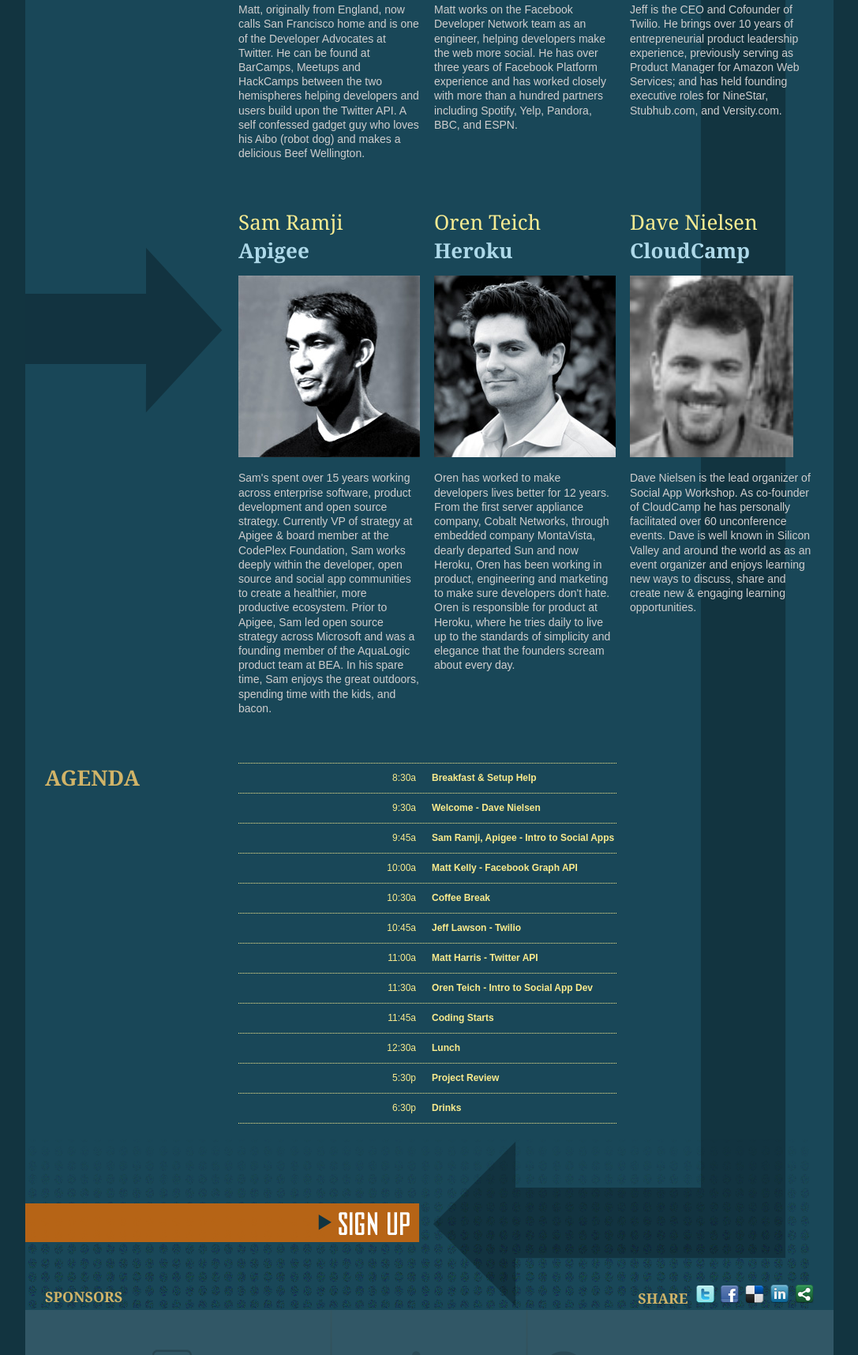
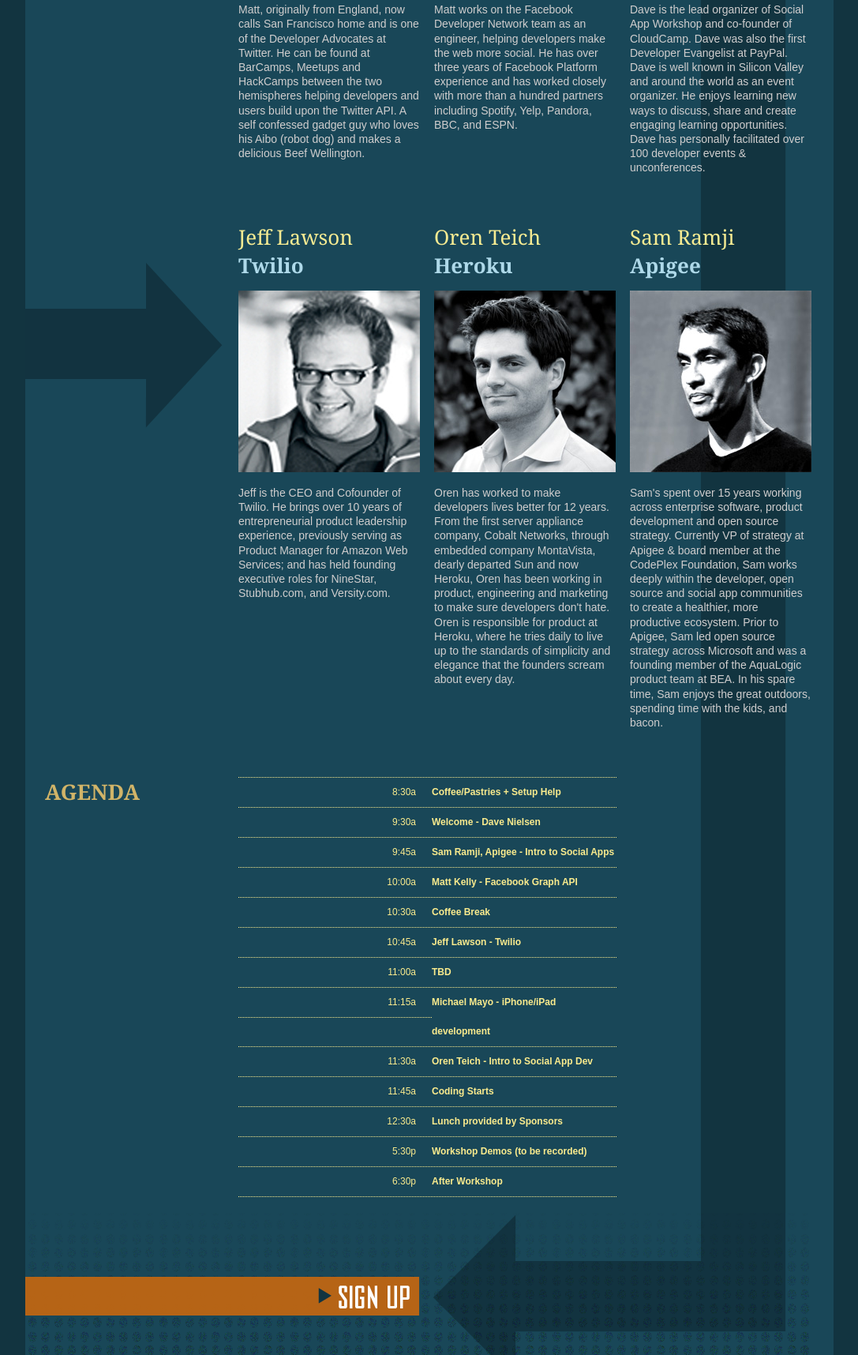
Before and after one commit to teich/socialappworkshop, a plain HTML site: page public/index.html in a window 1280 px wide. Shown: the part 894-2610 px from the top of the page at 79% size, without its empty margins (96-1183 px from the left). Drawn offline with Linux system fonts and the light colour scheme.

Commit message:
Added details and notes

```diff
--- a/public/index.html
+++ b/public/index.html
@@ -65,22 +65,23 @@
             </p>
           </li>
           <li class="last">
-            <h2>Jeff Lawson</h2>
-            <h3><a href="http://www.twilio.com/" title="twilio">Twilio</a></h3>
-            <img src="images/jeff_lawson.jpg" alt="jeff lawson" />
+            <h2>Dave Nielsen</h2>
+            <h3><a href="http://cloudcamp.org" title="CloudCamp">CloudCamp</a></h3>
+            <img src="images/dave_nielsen.jpg" alt="dave nielsen" height="230" />
             <p>
-              Jeff is the CEO and Cofounder of Twilio. He brings over 10 years of entrepreneurial product leadership experience, previously serving as Product Manager for Amazon Web Services; and has held founding executive roles for NineStar, Stubhub.com, and Versity.com.
+              Dave is the lead organizer of Social App Workshop and co-founder of CloudCamp. Dave was also the first Developer Evangelist at PayPal. Dave is well known in Silicon Valley and around the world as an event organizer. He enjoys learning new ways to discuss, share and create engaging learning opportunities. Dave has personally facilitated over 100 developer events & unconferences.
+
             </p>
           </li>
         </ul>
         <div class="clear"></div>
         <ul class="even">
           <li class="first">
-            <h2>Sam Ramji</h2>
-            <h3><a href="http://www.apigee.com/" title="apigee">Apigee</a></h3>
-            <img src="images/sam_ramji.jpg" alt="sam ramji" />
+            <h2>Jeff Lawson</h2>
+            <h3><a href="http://www.twilio.com/" title="twilio">Twilio</a></h3>
+            <img src="images/jeff_lawson.jpg" alt="jeff lawson" />
             <p>
-              Sam's spent over 15 years working across enterprise software, product development and open source strategy. Currently VP of strategy at Apigee &amp; board member at the CodePlex Foundation, Sam works deeply within the developer, open source and social app communities to create a healthier, more productive ecosystem. Prior to Apigee, Sam led open source strategy across Microsoft and was a founding member of the AquaLogic product team at BEA. In his spare time, Sam enjoys the great outdoors, spending time with the kids, and bacon.
+              Jeff is the CEO and Cofounder of Twilio. He brings over 10 years of entrepreneurial product leadership experience, previously serving as Product Manager for Amazon Web Services; and has held founding executive roles for NineStar, Stubhub.com, and Versity.com.
             </p>
           </li>
           <li>
@@ -92,12 +93,12 @@
             </p>
           </li>
           <li class="last">
-            <h2>Dave Nielsen</h2>
-            <h3><a href="http://cloudcamp.org" title="CloudCamp">CloudCamp</a></h3>
-            <img src="images/dave_nielsen.jpg" alt="dave nielsen" height="230" />
+
+            <h2>Sam Ramji</h2>
+            <h3><a href="http://www.apigee.com/" title="apigee">Apigee</a></h3>
+            <img src="images/sam_ramji.jpg" alt="sam ramji" />
             <p>
-              Dave Nielsen is the lead organizer of Social App Workshop. As co-founder of CloudCamp he has personally facilitated over 60 unconference events. Dave is well known in Silicon Valley and around the world as as an event organizer and enjoys learning new ways to discuss, share and create new & engaging learning opportunities.
-
+              Sam's spent over 15 years working across enterprise software, product development and open source strategy. Currently VP of strategy at Apigee &amp; board member at the CodePlex Foundation, Sam works deeply within the developer, open source and social app communities to create a healthier, more productive ecosystem. Prior to Apigee, Sam led open source strategy across Microsoft and was a founding member of the AquaLogic product team at BEA. In his spare time, Sam enjoys the great outdoors, spending time with the kids, and bacon.
             </p>
           </li>
           <div class="clear"></div>
@@ -105,18 +106,19 @@
         <div class="clear"></div>
         <h1>Agenda</h1>
         <dl>
-          <dt>8:30a</dt><dd>Breakfast & Setup Help</dd>
+          <dt>8:30a</dt><dd>Coffee/Pastries + Setup Help</dd>
           <dt>9:30a</dt><dd>Welcome - Dave Nielsen</dd>
           <dt>9:45a</dt><dd>Sam Ramji, Apigee - Intro to Social Apps</dd>
           <dt>10:00a</dt><dd>Matt Kelly - Facebook Graph API</dd>
           <dt>10:30a</dt><dd>Coffee Break</dd>
           <dt>10:45a</dt><dd>Jeff Lawson - Twilio</dd>
-          <dt>11:00a</dt><dd>Matt Harris - Twitter API</dd>
+          <dt>11:00a</dt><dd>TBD</dd>
+          <dt>11:15a</dt><dd>Michael Mayo - iPhone/iPad development</dd>
           <dt>11:30a</dt><dd>Oren Teich - Intro to Social App Dev</dd>
           <dt>11:45a</dt><dd>Coding Starts</dd>
-          <dt>12:30a</dt><dd>Lunch</dd>
-          <dt>5:30p</dt><dd>Project Review</dd>
-          <dt>6:30p</dt><dd>Drinks</dd>
+          <dt>12:30a</dt><dd>Lunch provided by Sponsors</dd>
+          <dt>5:30p</dt><dd>Workshop Demos (to be recorded)</dd>
+          <dt>6:30p</dt><dd>After Workshop</dd>
         </dl>
         <div id="signup_bottom">
           <div class="inner">
```
Also changed, not shown: public/images/abraham.png (deleted).
